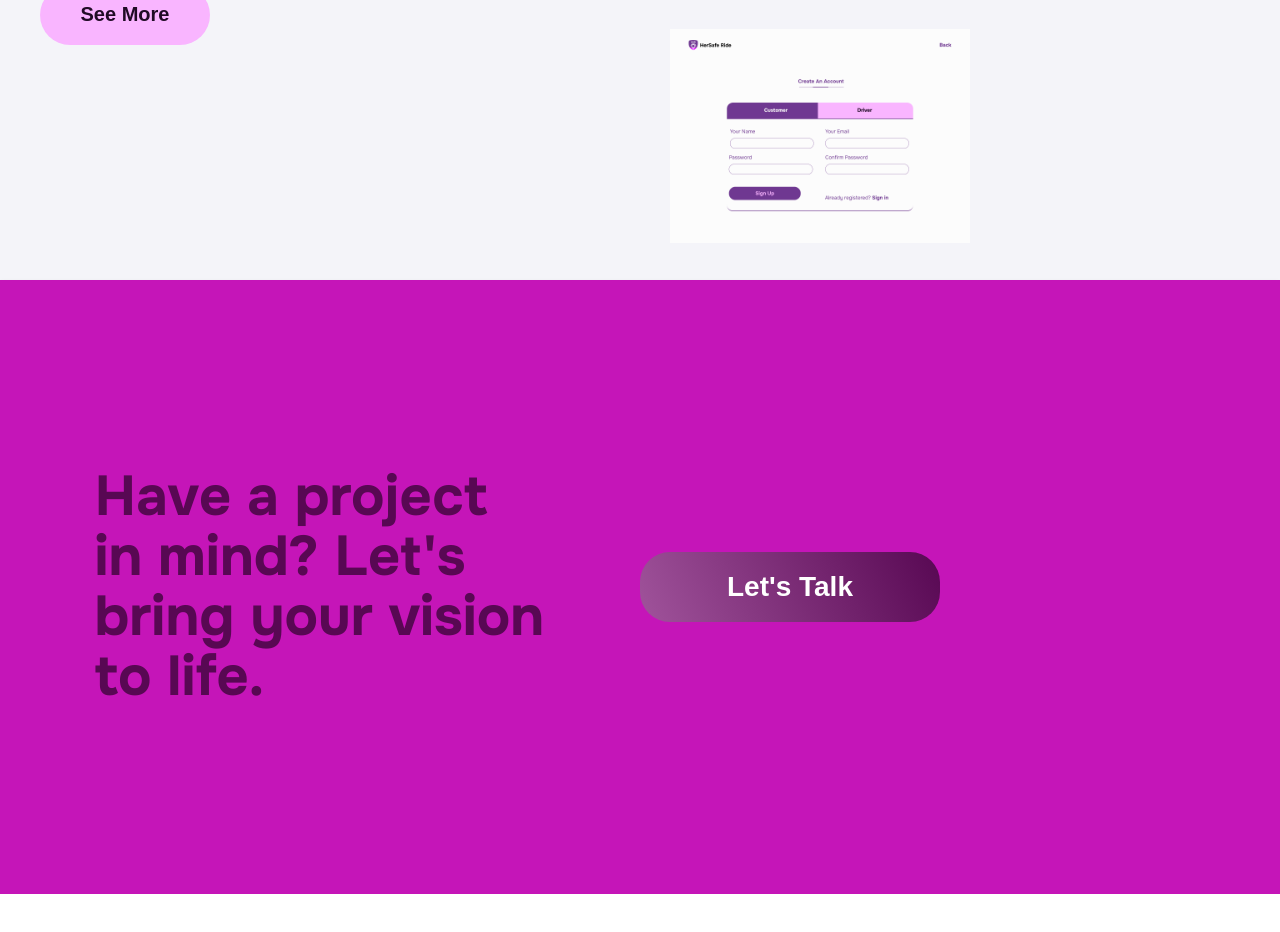
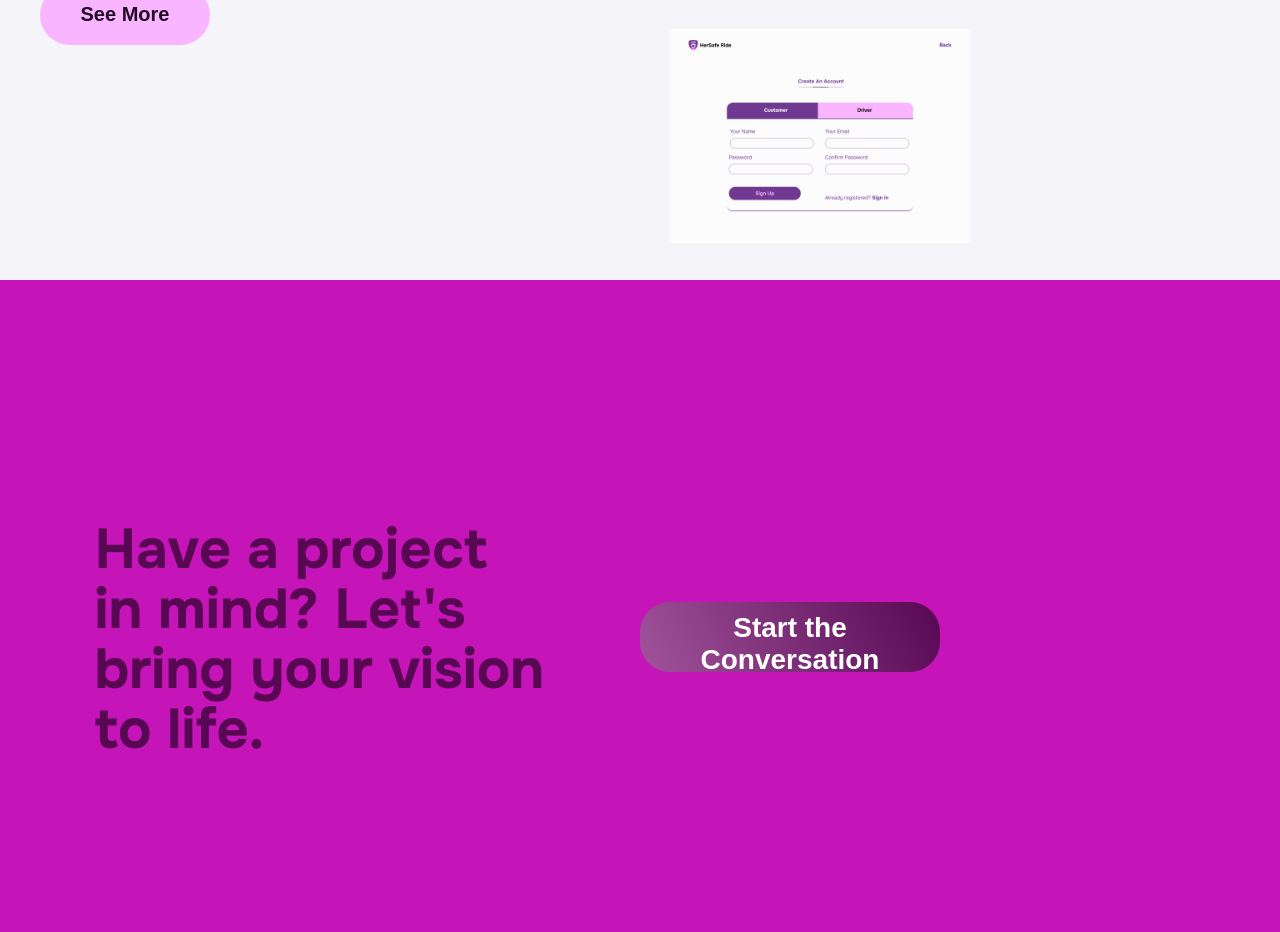
Before and after one commit to sweathannah/Personal-portfolio, a plain HTML site: page index.html in a window 1280 px wide. Shown: the part 3113-4045 px from the top of the page. Before the commit the page ends 4007 px from the top, so only its background shows below. Drawn offline with Linux system fonts and the light colour scheme.

Commit message:
contact-button-adjusted

```diff
--- a/index.html
+++ b/index.html
@@ -138,7 +138,7 @@
             </div>
             <div>
                 <a href="#">
-                    <button>Let's Talk</button>
+                    <button>Start the Conversation</button>
                 </a>
             </div>
         </section>
--- a/styles.css
+++ b/styles.css
@@ -326,6 +326,7 @@ main {
 .contact-section{
     display: flex;
     flex-direction: row;
+    height: 90vh;
 }
 
 .contact-section div{
```
